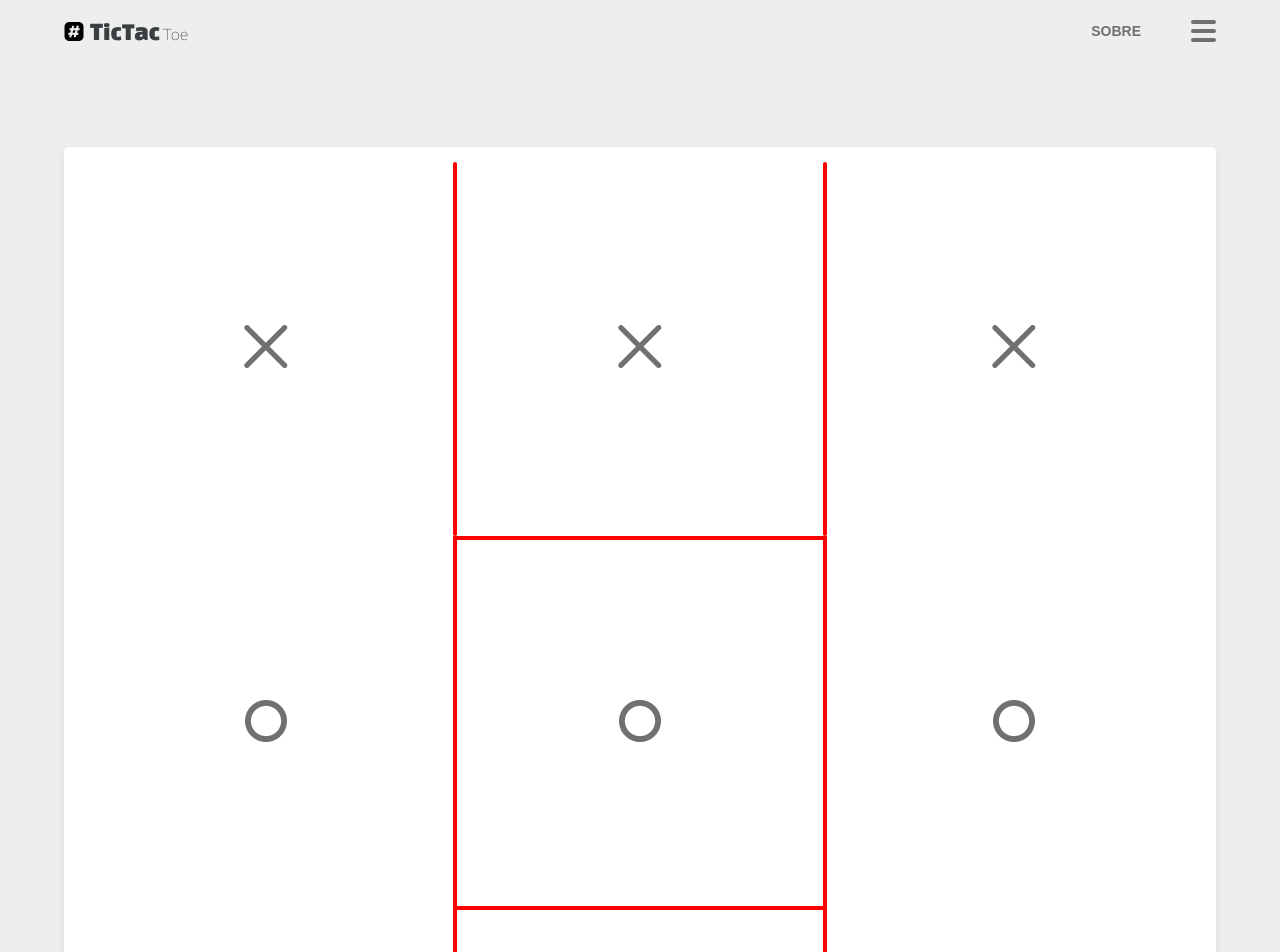
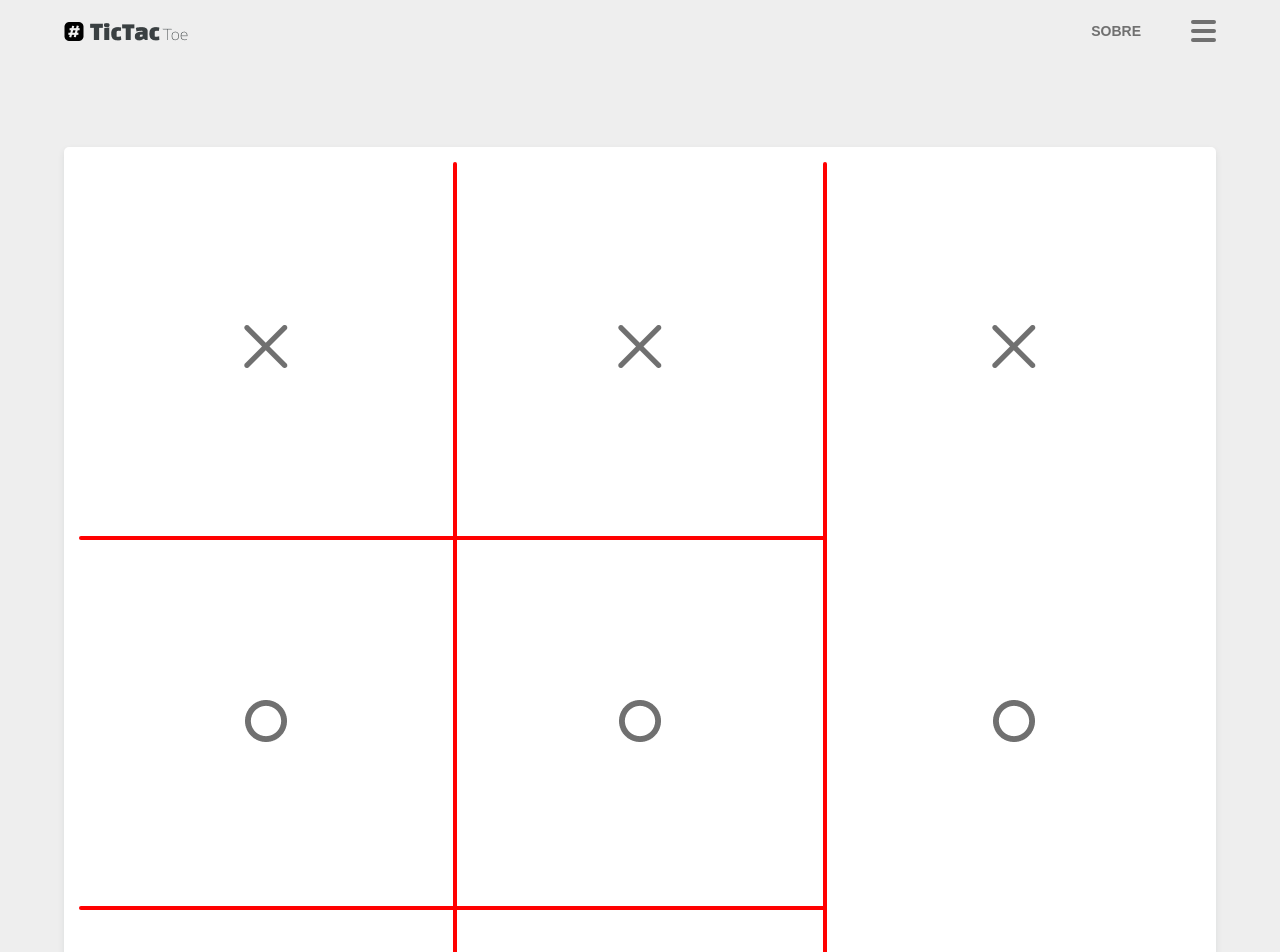
Before and after one commit to TitanCodeXD/tic-tac-toe, a React (Create React App) app: page / in a window 1280 px wide. Shown: the top 952 px of the page. Built offline with nearby package versions, Linux system fonts and the light colour scheme; a web font is replaced by a local one.

Commit message:
Feito o quarto quadrado do Hashtag

```diff
--- a/src/Components/Hashtag/styles.css
+++ b/src/Components/Hashtag/styles.css
@@ -23,28 +23,56 @@
 }
 
 .hashtag > .item:nth-child(2),
+.hashtag > .item:nth-child(4),
 .hashtag > .item:nth-child(8) {
     justify-content: space-between;
+}
+
+
+.hashtag > .item:nth-child(4),
+.hashtag > .item:nth-child(4) {
+ flex-direction: column;
+}
+
+.hashtag > .item:nth-child(2)::before,
+.hashtag > .item:nth-child(2)::after,
+.hashtag > .item:nth-child(4)::before,
+.hashtag > .item:nth-child(4)::after,
+.hashtag > .item:nth-child(8)::before,
+.hashtag > .item:nth-child(8)::after {
+    content: "";
+    background-color: red;
 }
 
 .hashtag > .item:nth-child(2)::before,
 .hashtag > .item:nth-child(2)::after,
 .hashtag > .item:nth-child(8)::before,
 .hashtag > .item:nth-child(8)::after {
-    content: "";
     width: 4px;
     height: 100%;
-    background-color: red;
+}
+
+
+.hashtag > .item:nth-child(2)::before,
+.hashtag > .item:nth-child(2)::after{
+    border-top-left-radius: 2px;
+    border-top-right-radius: 2px;
+}
+
+.hashtag > .item:nth-child(4)::before,
+.hashtag > .item:nth-child(4)::after{
+    width: 100%;
+    height: 4px;
+    border-top-left-radius: 2px;
     border-bottom-left-radius: 2px;
-    border-bottom-right-radius: 2px;
 }
 
 .hashtag > .item:nth-child(5) {
     border: 4px solid red;
 }
 
-.hashtag > .item:nth-child(2)::before,
-.hashtag > .item:nth-child(2)::after{
-    border-top-left-radius: 2px;
-    border-top-right-radius: 2px;
+.hashtag > .item:nth-child(8)::before,
+.hashtag > .item:nth-child(8)::after{
+    border-bottom-left-radius: 2px;
+    border-bottom-right-radius: 2px;
 }
```
